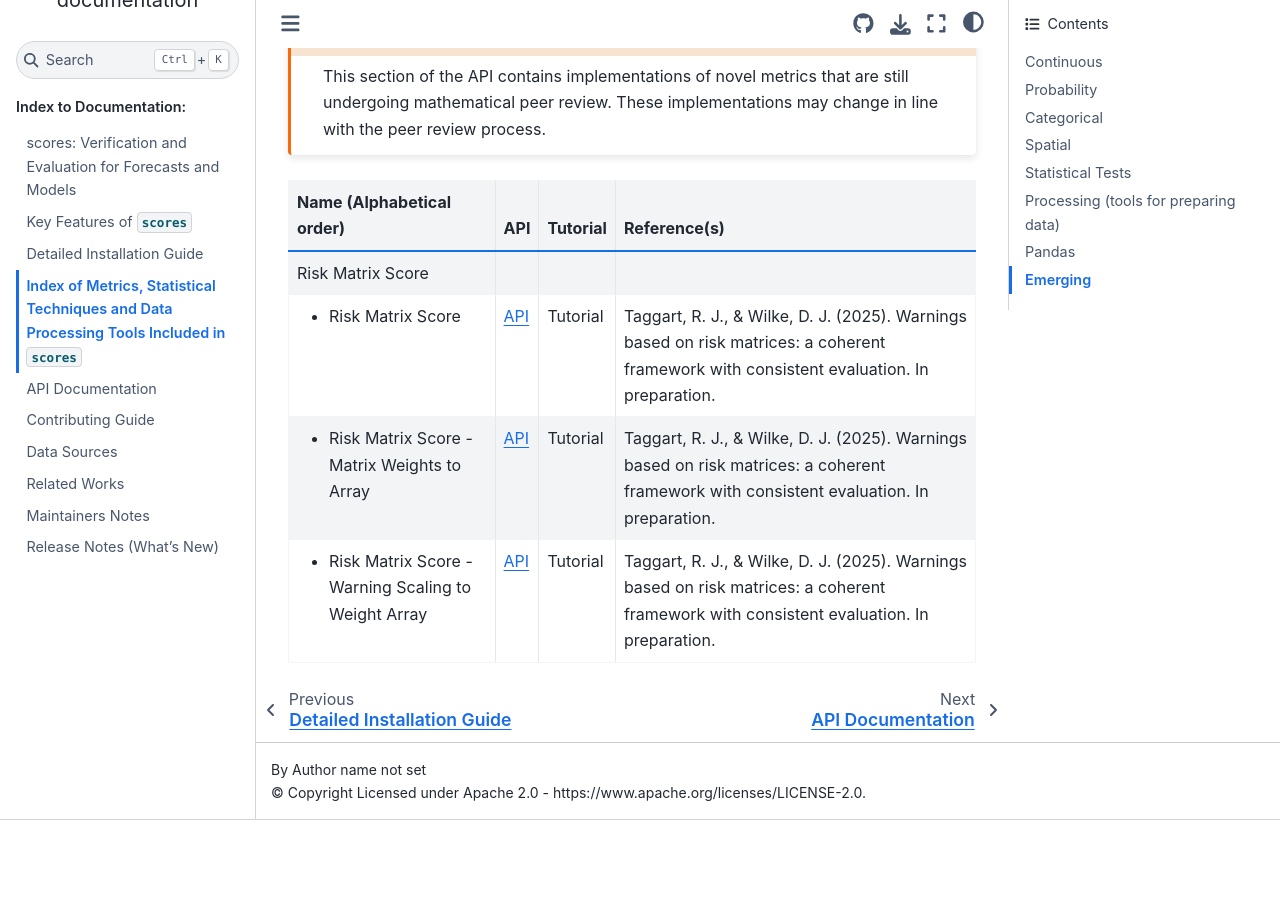
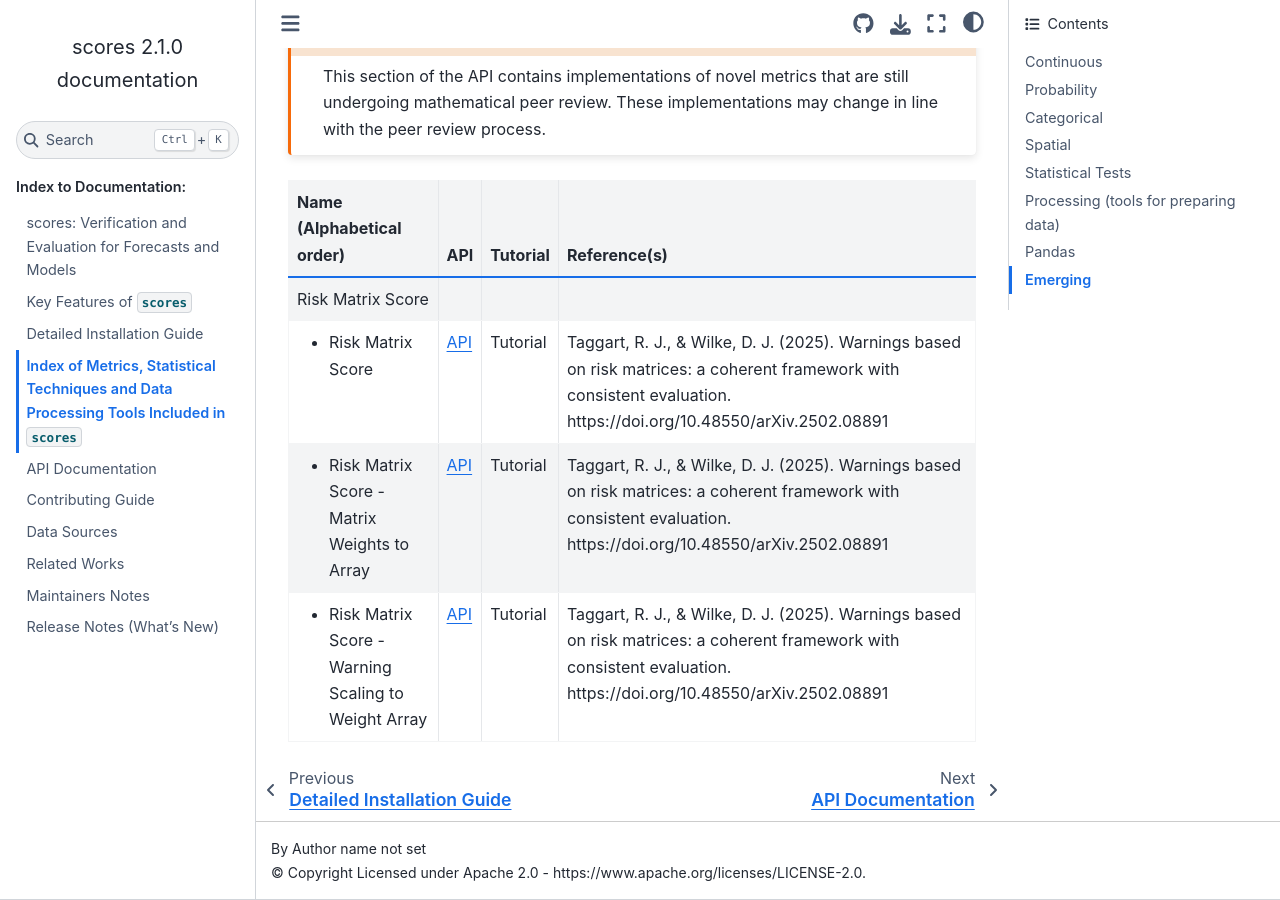
Before and after one commit to nci/scores, a Sphinx documentation site: the page built from docs/included.md, in a window 1280 px wide and 900 px high, scrolled down 10428 px. Built offline with Sphinx 7.4.7 and the Sphinx Book theme 1.1.4, drawn with Linux system fonts in a browser that asks for light colours; pages that are not in the unit, such as notebooks, are missing from menus; before the commit the page ends 11248 px from its top, so only the background shows below that.

Commit message:
Update included.md
added arxiv reference

Signed-off-by: rob-taggart <83570124+rob-taggart@users.noreply.github.com>

````diff
--- a/docs/included.md
+++ b/docs/included.md
@@ -767,15 +767,18 @@
     - Risk Matrix Score
   - [API](api.md#scores.emerging.risk_matrix_score)
   - [Tutorial](project:./tutorials/Risk_Matrix_Score.md)
-  - Taggart, R. J., & Wilke, D. J. (2025). Warnings based on risk matrices: a coherent framework with consistent evaluation. In preparation.
+  - Taggart, R. J., & Wilke, D. J. (2025). Warnings based on risk matrices: a coherent framework with consistent evaluation. https://doi.org/10.48550/arXiv.2502.08891
+
 * -
     - Risk Matrix Score - Matrix Weights to Array
   - [API](api.md#scores.emerging.matrix_weights_to_array)
   - [Tutorial](project:./tutorials/Risk_Matrix_Score.md)
-  - Taggart, R. J., & Wilke, D. J. (2025). Warnings based on risk matrices: a coherent framework with consistent evaluation. In preparation.
+  - Taggart, R. J., & Wilke, D. J. (2025). Warnings based on risk matrices: a coherent framework with consistent evaluation. https://doi.org/10.48550/arXiv.2502.08891
+
 * -
     - Risk Matrix Score - Warning Scaling to Weight Array
   - [API](api.md#scores.emerging.weights_from_warning_scaling)
   - [Tutorial](project:./tutorials/Risk_Matrix_Score.md)
-  - Taggart, R. J., & Wilke, D. J. (2025). Warnings based on risk matrices: a coherent framework with consistent evaluation. In preparation.
+  - Taggart, R. J., & Wilke, D. J. (2025). Warnings based on risk matrices: a coherent framework with consistent evaluation. https://doi.org/10.48550/arXiv.2502.08891
+
 ```
````
